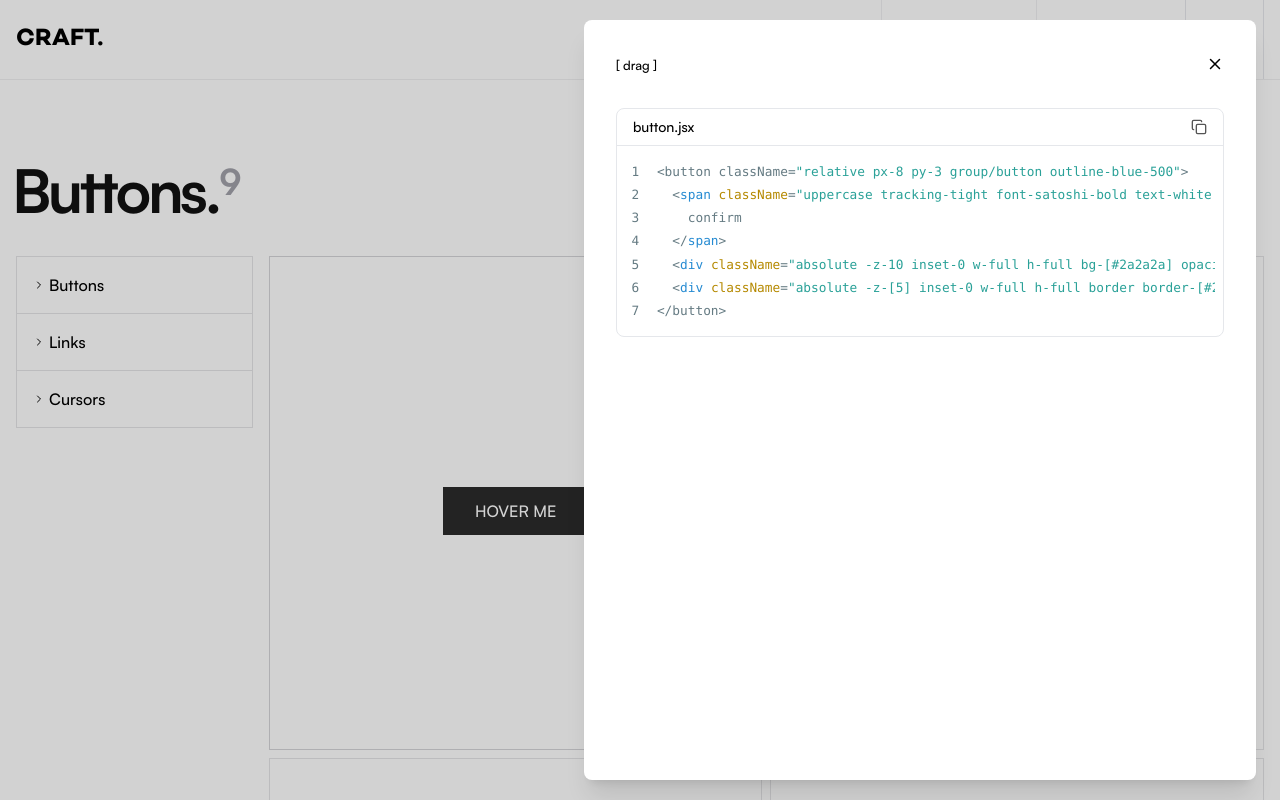
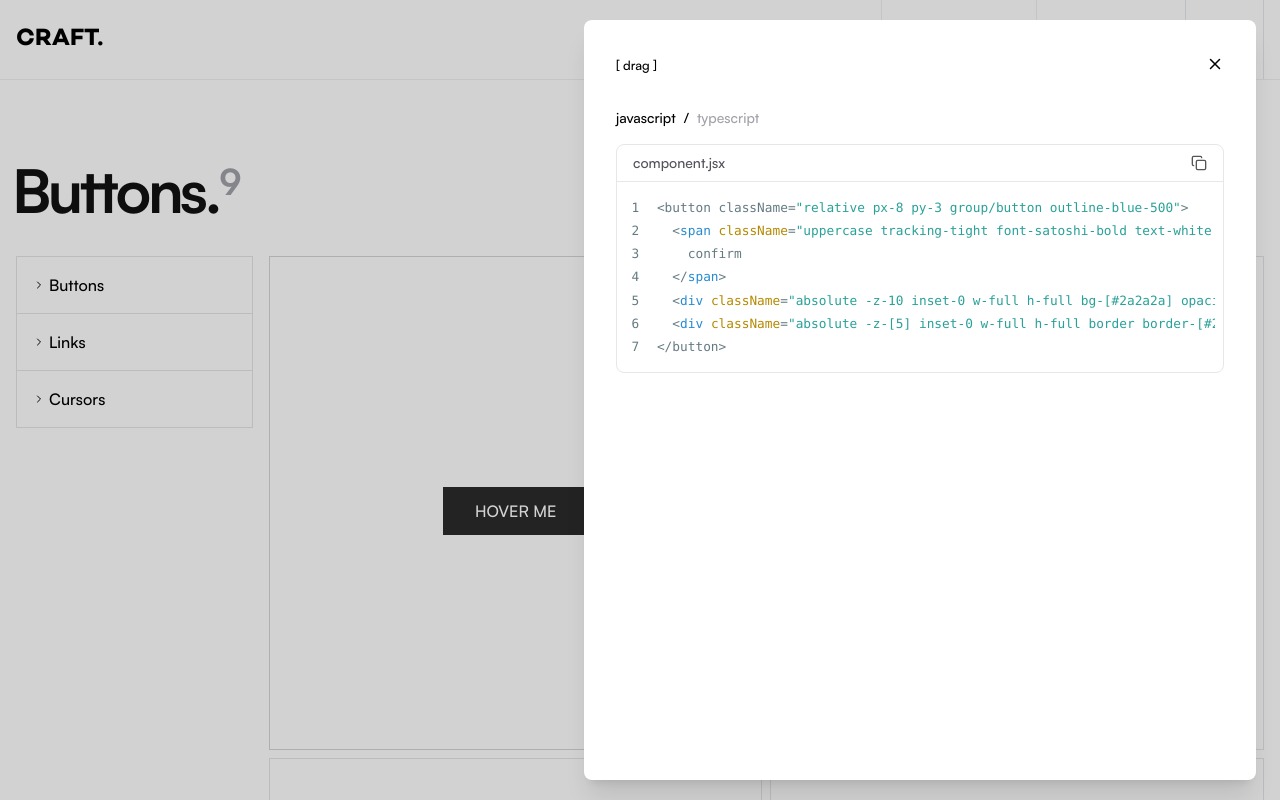
Before and after one commit to Jeff-Maina/craft, a Next.js app: page /elements/buttons in a window 1280 px wide. Both pictures are taken after a click on the button 724 px from the left and 711 px from the top of the page. Shown: the top 800 px of the page. Built offline with nearby package versions, Linux system fonts and the light colour scheme.

Commit message:
Add language toggle logic

```diff
--- a/src/app/globals.css
+++ b/src/app/globals.css
@@ -50,17 +50,18 @@ body::-webkit-scrollbar {
 .codebox::-webkit-scrollbar {
   background-color: transparent;
   height: 6px;
+  width: 6px !important;
 }
 .codebox::-webkit-scrollbar-thumb {
   background-color: transparent;
   border-radius: 10px;
-  transition: all 0.2s ease;
+  transition: all 1s ease;
 }
 
 .codebox:hover::-webkit-scrollbar-thumb {
   background-color: #d6d6d6;
 }
 
-.react-syntax-highlighter-line-number{
+.react-syntax-highlighter-line-number {
   margin-right: 5px !important;
 }
--- a/src/components/codeblock/CodeModal.tsx
+++ b/src/components/codeblock/CodeModal.tsx
@@ -23,7 +23,6 @@ const CodeModal: FC<ModalProps> = ({ modalProps }) => {
     controls.start(event.nativeEvent);
   };
 
-
   return (
     <AnimatePresence mode="wait">
       {isModalActive ? (
@@ -42,12 +41,15 @@ const CodeModal: FC<ModalProps> = ({ modalProps }) => {
             dragControls={controls}
             dragListener={false}
             dragMomentum={false}
+            whileDrag={{
+              opacity: 0.9,
+            }}
             initial="initial"
             animate="active"
             exit="inactive"
-            className="p-4  flex flex-col gap-4 md:w-full w-[95%] md:rounded-[0.5rem] max-w-xl lg:max-w-2xl   bg-white h-full md:h-[95%] shadow-xl absolute z-[50] right-0 md:right-6"
+            className="p-6 md:p-4 flex flex-col gap-6 md:gap-4 md:w-full w-[95%] md:rounded-[0.5rem] max-w-xl lg:max-w-2xl   bg-white h-full md:h-[95%] shadow-xl absolute z-[50] right-0 md:right-6"
           >
-            <div className="flex justify-between items-center pr-4">
+            <div className="flex justify-between items-center md:pr-4">
               <div
                 onPointerDown={startDrag}
                 className="hidden lg:block cursor-grab active:cursor-grabbing  p-4"
--- a/src/components/codeblock/Codebox.tsx
+++ b/src/components/codeblock/Codebox.tsx
@@ -17,8 +17,8 @@ const Codebox: FC<CodeboxProps> = ({ codeBlock, closeModal }) => {
 
   // active codeblock state;
   const [activeLanguage, setActiveLanguage] = useState("JS");
-  const setJs = () => setActiveLanguage("JS");
-  const setTs = () => setActiveLanguage("TS");
+  const setLanguage = (language: string) => setActiveLanguage(language);
+
   const isJavaScript = activeLanguage === "JS";
   const isTypeScript = activeLanguage === "TS";
 
@@ -45,11 +45,31 @@ const Codebox: FC<CodeboxProps> = ({ codeBlock, closeModal }) => {
   // dragging logic
 
   return (
-    <section className=" w-full h-full lg:px-4">
-
-      <section className="w-full  max-h-3/4 rounded-[0.5rem] border">
+    <section className=" w-full h-full lg:px-4 flex flex-col gap-6 md:gap-4">
+      <div className="flex items-center gap-2 text-sm">
+        <button
+          className={`${
+            isJavaScript ? "text-black" : "text-zinc-400 hover:text-zinc-600"
+          } transition-all duration-200`}
+          onClick={() => setLanguage("JS")}
+        >
+          javascript
+        </button>
+        <div>/</div>
+        <button
+          className={`${
+            isTypeScript ? "text-black" : "text-zinc-400 hover:text-zinc-600"
+          } transition-all duration-200`}
+          onClick={() => setLanguage("TS")}
+        >
+          typescript
+        </button>
+      </div>
+      <section className="w-full h-auto rounded-[0.5rem] border">
         <div className="px-4 py-2 border-b flex items-center justify-between">
-          <span className="text-sm">button.jsx</span>
+          <span className="text-xs text-zinc-600 md:text-sm">
+            component.{isTypeScript ? "tsx" : "jsx"}
+          </span>
           <button>{buttonSvg}</button>
         </div>
         <div className="w-full max-h-full h-auto p-2">
@@ -58,7 +78,7 @@ const Codebox: FC<CodeboxProps> = ({ codeBlock, closeModal }) => {
             style={solarizedLight}
             showLineNumbers={true}
             customStyle={customStyle}
-            className="codebox !bg-transparent"
+            className="codebox !bg-transparent h-full max-h-[50vh]"
           >
             {currentLanguage}
           </SyntaxHighlighter>
```
